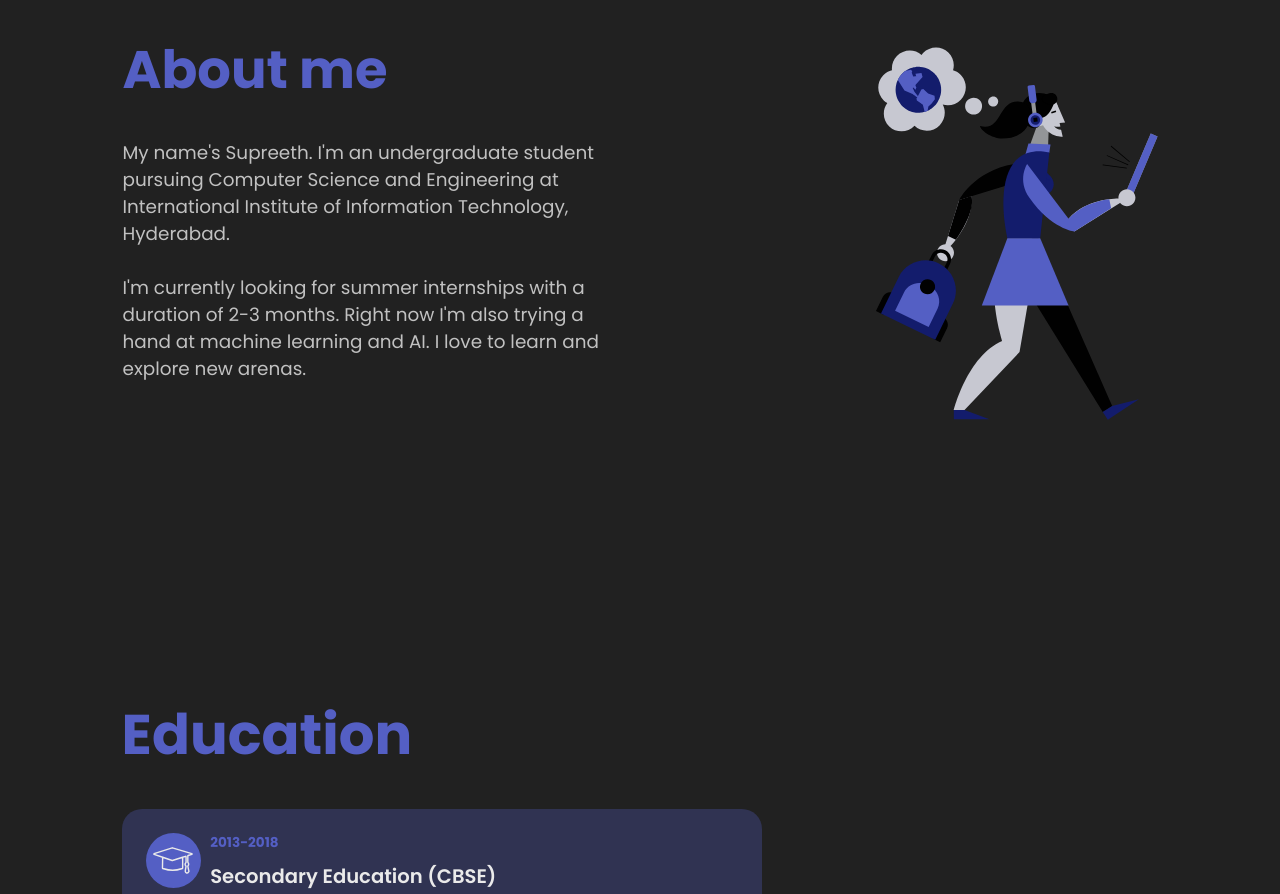
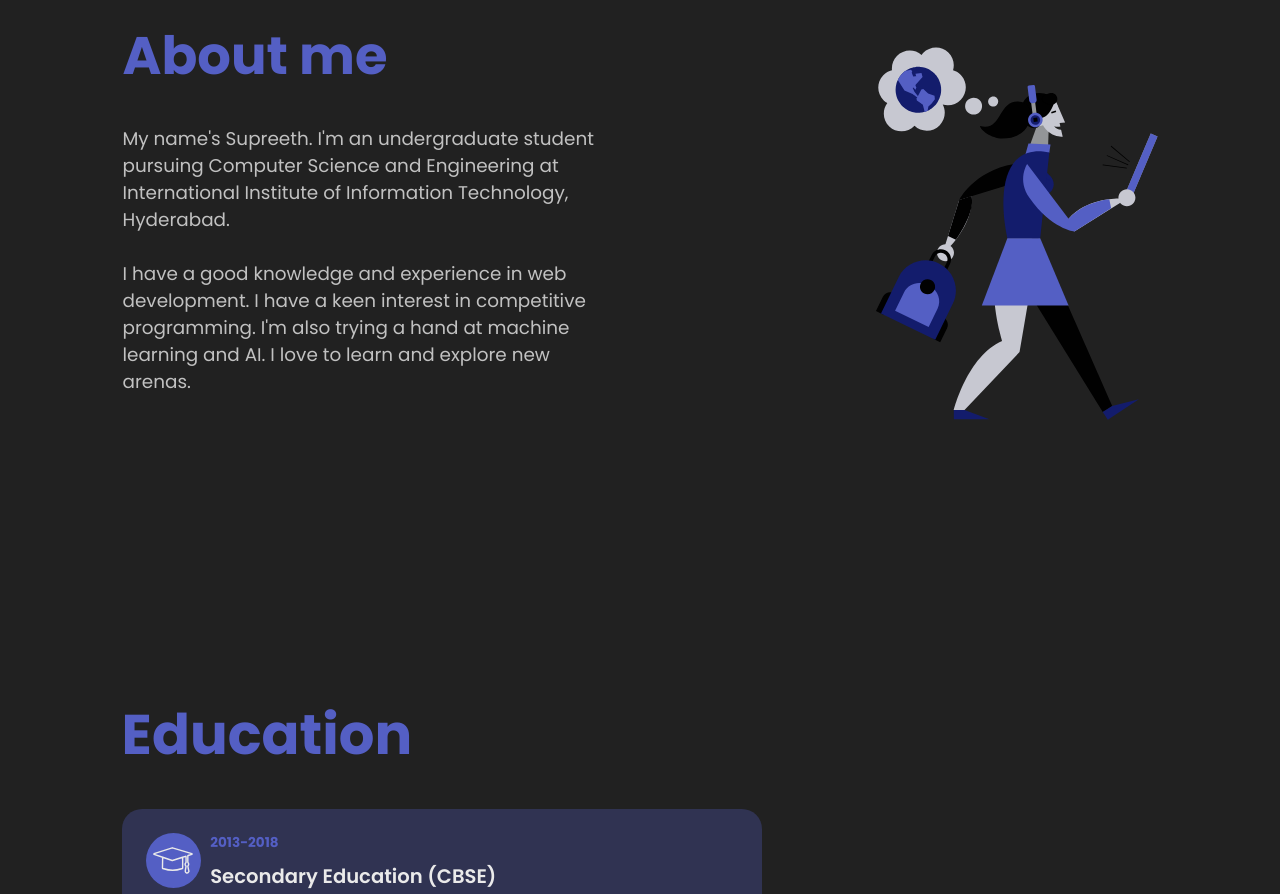
Before and after one commit to supreethgangam/Personal-Website, a React (Create React App) app: page / in a window 1280 px wide. Shown: the part 940-1834 px from the top of the page. Built offline with nearby package versions, Linux system fonts and the light colour scheme; a web font is replaced by a local one.

Commit message:
Update aboutData.js

```diff
--- a/src/data/aboutData.js
+++ b/src/data/aboutData.js
@@ -1,6 +1,6 @@
 export const aboutData = {
     title: "About me",
     description1: "My name's Supreeth. I'm an undergraduate student pursuing Computer Science and Engineering at International Institute of Information Technology, Hyderabad.",
-    description2: "I'm currently looking for summer internships with a duration of 2-3 months. Right now I'm also trying a hand at machine learning and AI. I love to learn and explore new arenas.",
+    description2: "I have a good knowledge and experience in web development. I have a keen interest in competitive programming. I'm also trying a hand at machine learning and AI. I love to learn and explore new arenas.",
     image: 2
 }
```
